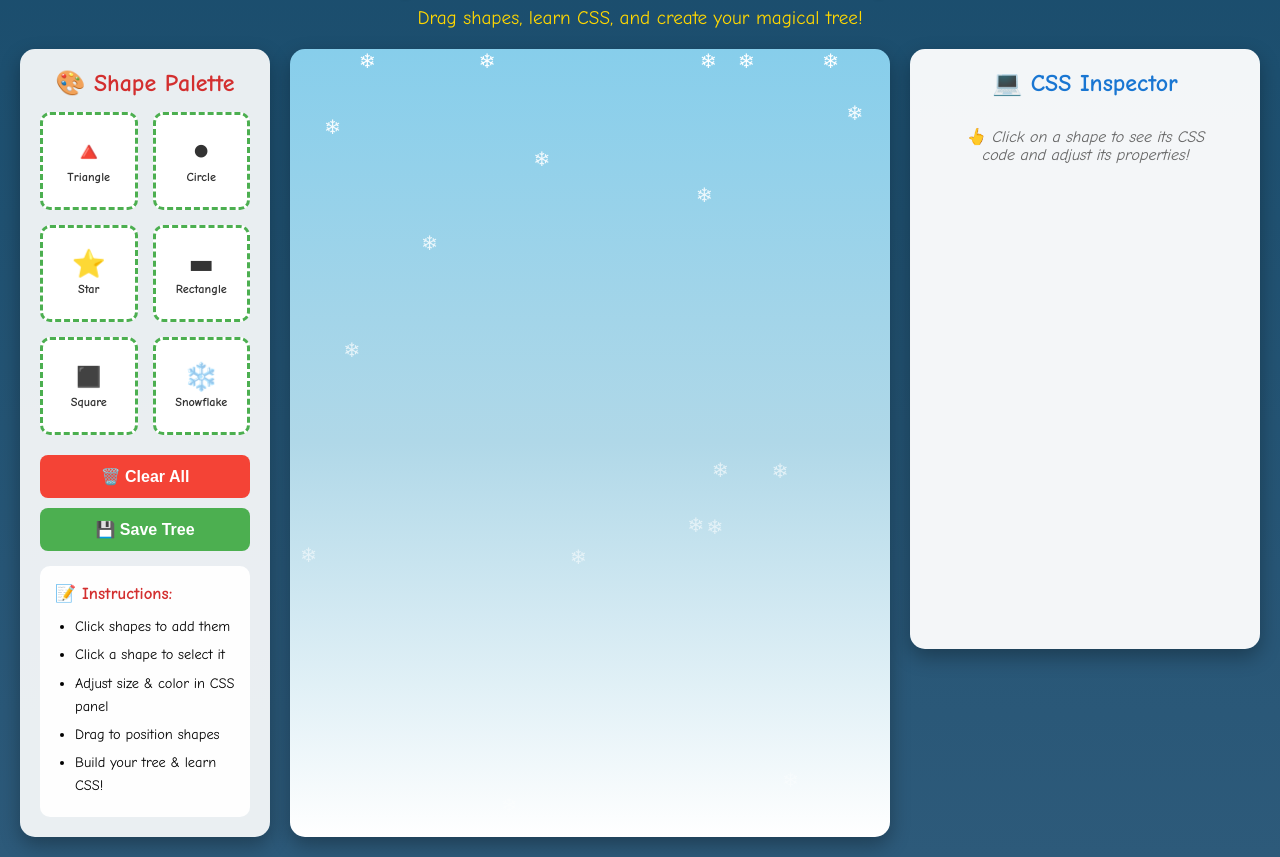
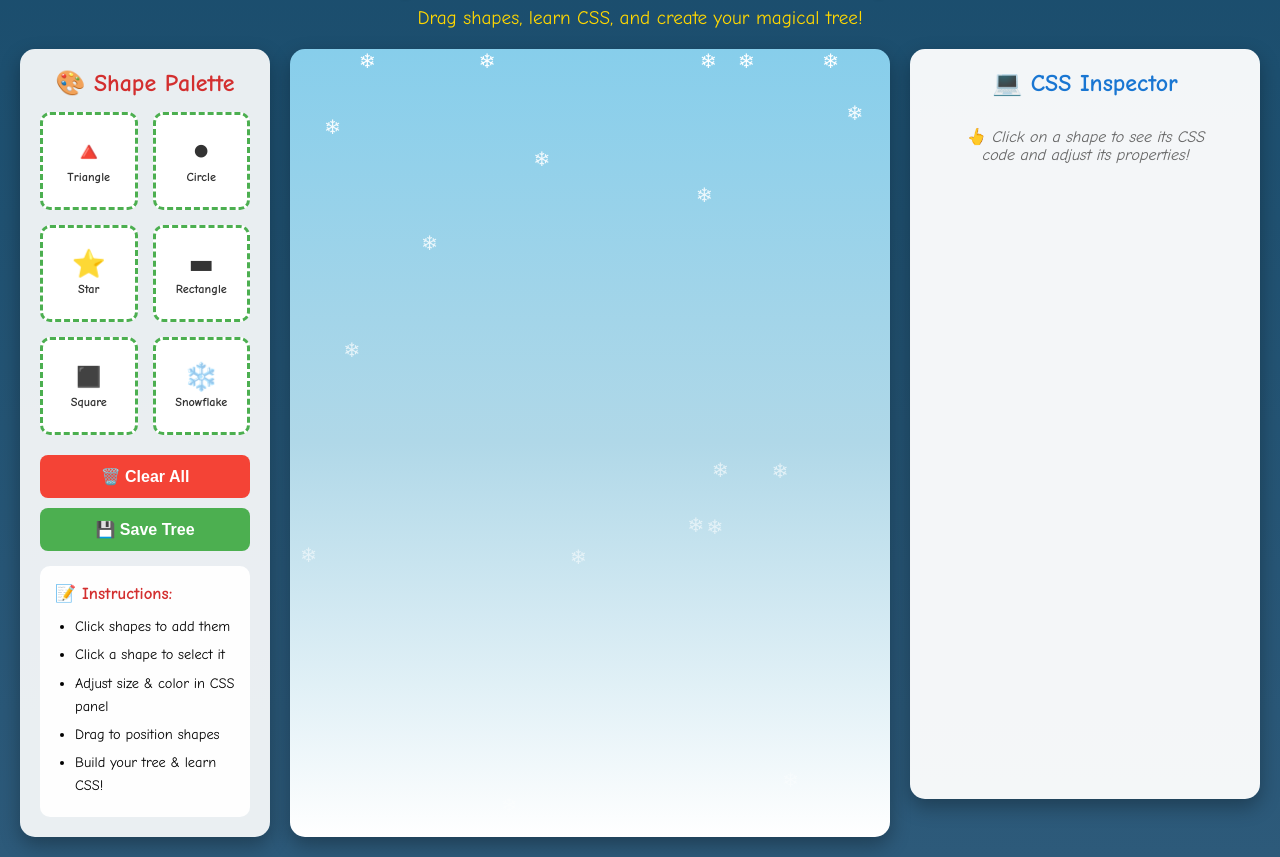
Before and after one commit to icspark-UHM/christmas_tree_builder, a plain HTML site: page index.html in a window 1280 px wide. Shown: the part 70-927 px from the top of the page. Drawn offline with Linux system fonts and the light colour scheme.

Commit message:
update the css inspector

```diff
--- a/style.css
+++ b/style.css
@@ -221,7 +221,7 @@
             flex: 0 0 350px;
             display: flex;
             flex-direction: column;
-            max-height: 600px;
+            max-height: 750px;
         }
 
         .inspector-title {
```
